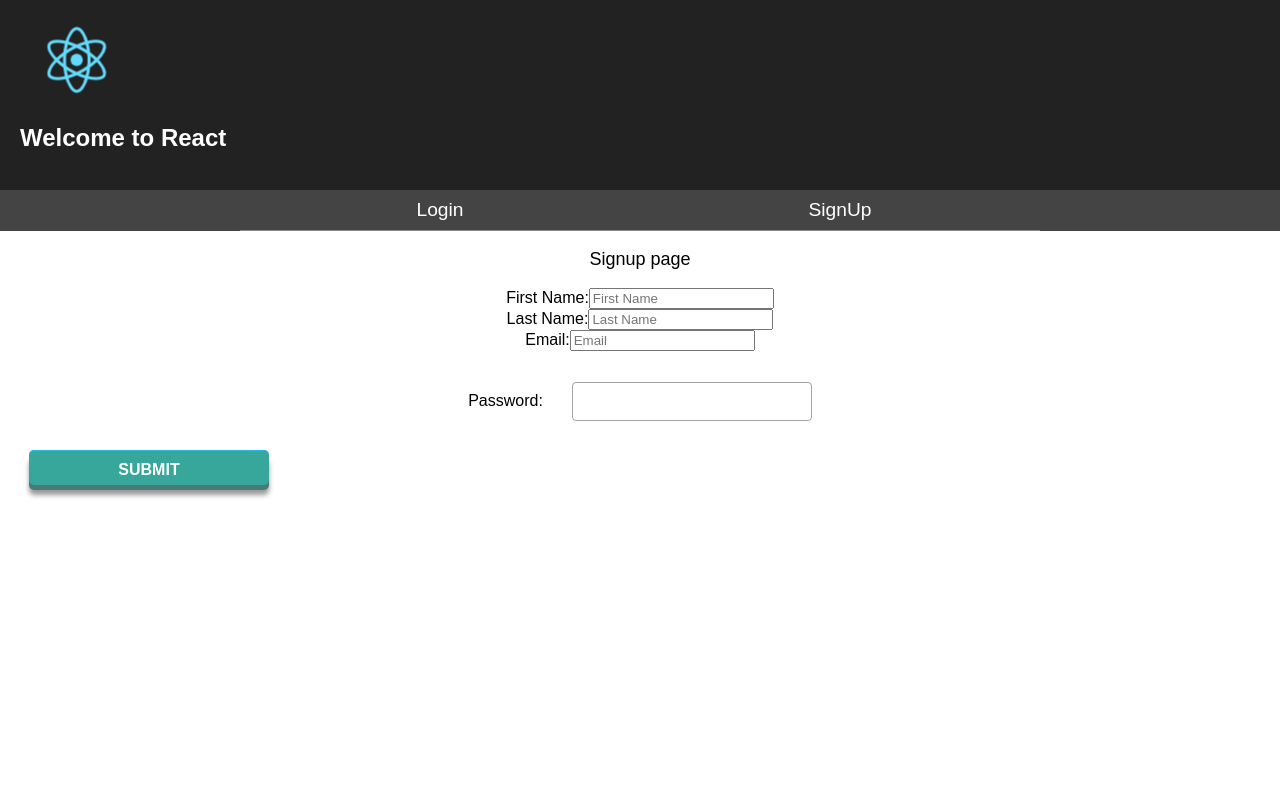
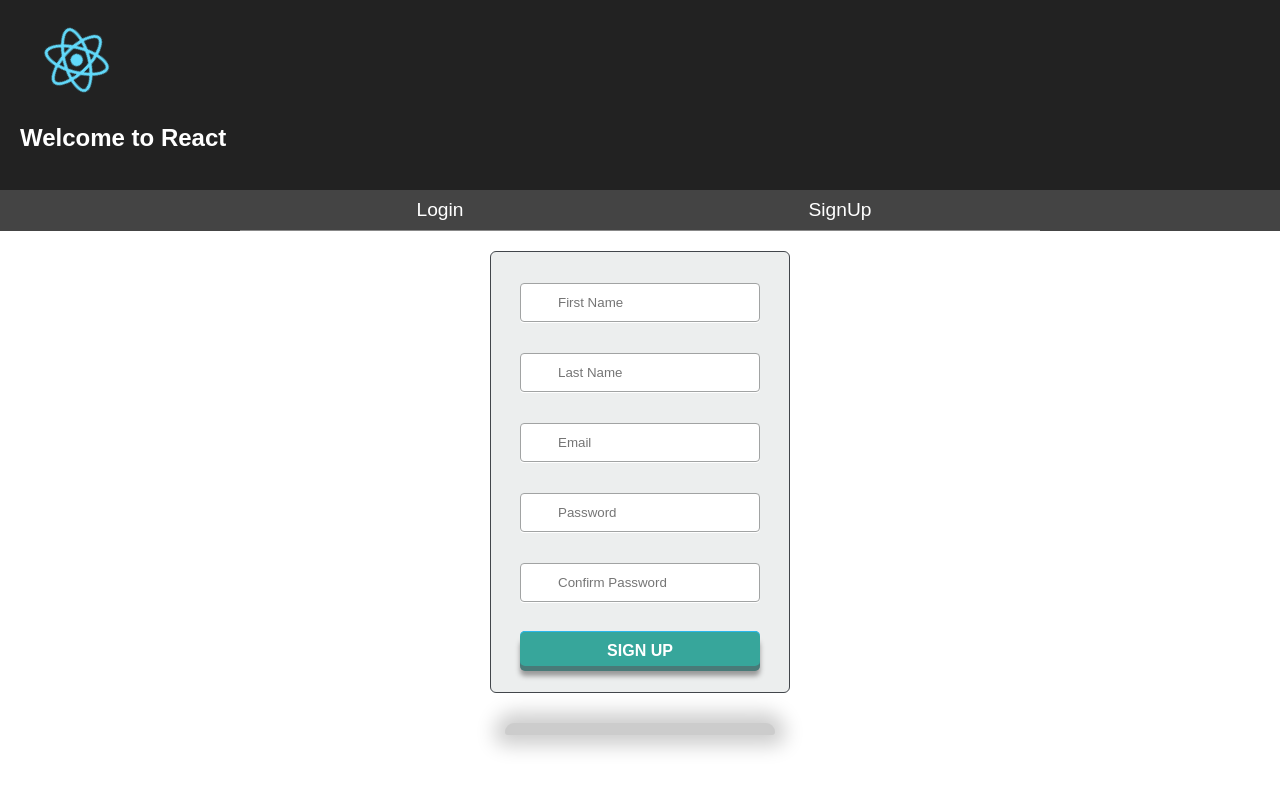
Before and after one commit to vineetasharma/micro-frontend-myCal, a React (Create React App) app: page /signup in a window 1280 px wide. Shown: the top 790 px of the page. Built offline with nearby package versions, Linux system fonts and the light colour scheme.

Commit message:
axios added for signup

```diff
--- a/src/App.css
+++ b/src/App.css
@@ -78,7 +78,30 @@ body { background-image: radial-gradient( cover, rgba(92,100,111,1) 0%,rgba(31,3
   margin: 20px auto 0;
   width: 298px;
 }
+.signup {
+  background: #eceeee;
+  border: 1px solid #42464b;
+  border-radius: 6px;
+  height: 440px;
+  margin: 20px auto 0;
+  width: 298px;
+}
 .login h1 {
+  background-image: linear-gradient(top, #f1f3f3, #d4dae0);
+  border-bottom: 1px solid #a6abaf;
+  border-radius: 6px 6px 0 0;
+  box-sizing: border-box;
+  color: #727678;
+  display: block;
+  height: 43px;
+  font: 600 14px/1 'Open Sans', sans-serif;
+  padding-top: 14px;
+  margin: 0;
+  text-align: center;
+  text-shadow: 0 -1px 0 rgba(0,0,0,0.2), 0 1px 0 #fff;
+}
+
+.signup h1 {
   background-image: linear-gradient(top, #f1f3f3, #d4dae0);
   border-bottom: 1px solid #a6abaf;
   border-radius: 6px 6px 0 0;
--- a/src/Signup/component.js
+++ b/src/Signup/component.js
@@ -2,6 +2,7 @@
  * Created by ttn on 29/04/17.
  */
 import React, { Component } from 'react';
+import axios from 'axios';
 import styles from './styles';
 
 class SignUp extends Component {
@@ -12,6 +13,7 @@ class SignUp extends Component {
       lastname:'',
       email:'',
       password:'',
+      cpassword:'',
     };
 
   }
@@ -20,7 +22,20 @@ class SignUp extends Component {
     let { firstname, lastname, email, password }=this.state;
 
     if(!firstname || !lastname || !email || !password)
-      alert('All fields are mandatory!')
+      alert('All fields are mandatory!');
+
+    axios.post('/createuser', {
+      firstname,
+      lastname,
+      email,
+      password,
+    })
+      .then(function (response) {
+        console.log('responesseee-----',response);
+      })
+      .catch(function (error) {
+        console.log('error-----------',error);
+      });
   };
 
   handleChange=(field,val)=>{
@@ -31,25 +46,19 @@ class SignUp extends Component {
 
   render() {
     return (
-      <div className="App">
-        <p className="App-intro">
-          Signup page
-        </p>
-        <div style={styles.labels}>
-            <label>
-              <span> First Name:</span>
+        <div>
+          <div className="signup">
             <input
+              type="text"
+                   placeholder="First Name"
                    value={this.state.name}
                    onChange={(e)=>{
                      let val=e.target.value;
                      this.handleChange('firstname',val)}
                    }
-                placeholder="First Name"
             />
-            </label>
-            <label>
-              Last Name:
             <input
+              type="text"
               value={this.state.name}
               onChange={(e)=>{
                 let val=e.target.value;
@@ -57,10 +66,8 @@ class SignUp extends Component {
               }
               placeholder="Last Name"
             />
-            </label>
-            <label>
-              Email:
             <input
+              type="text"
               placeholder="Email"
               value={this.state.email}
               onChange={(e)=>{
@@ -68,20 +75,27 @@ class SignUp extends Component {
                 this.handleChange('email',val)}
               }
             />
-            </label>
-            <label>
-              Password:
             <input
               type="password"
+              placeholder="Password"
               value={this.state.password}
               onChange={(e)=>{
                 let val=e.target.value;
                 this.handleChange('password',val)}
               }
             />
-            </label>
-            <input type="submit" value="Submit" onClick={()=>{this.handleSubmit();}}/>
+            <input
+              type="password"
+              placeholder="Confirm Password"
+              value={this.state.password}
+              onChange={(e)=>{
+                let val=e.target.value;
+                this.handleChange('cpassword',val)}
+              }
+            />
+            <input type="submit"  onClick={this.handleSubmit} value="Sign Up" />
           </div>
+          <div className="shadow"></div>
         </div>
     );
   }
```
Lines whose indentation alone changed are shown as unchanged.
